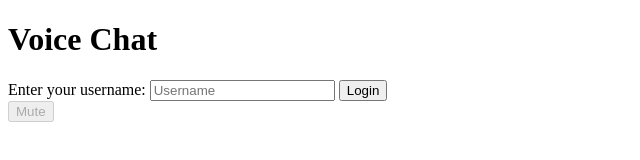
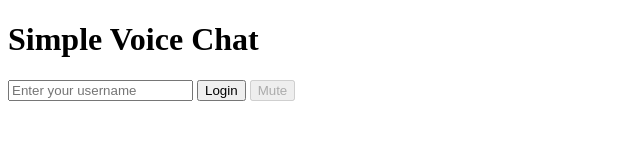
Before and after one commit to tamperplay/discord, a plain HTML site: page public/index.html in a window 1280 px wide. Shown: the whole page, without its empty margins (0-640 px from the left). Drawn offline with Linux system fonts and the light colour scheme.

Commit message:
Update index.html

```diff
--- a/public/index.html
+++ b/public/index.html
@@ -3,16 +3,13 @@
 <head>
   <meta charset="UTF-8">
   <meta name="viewport" content="width=device-width, initial-scale=1.0">
-  <title>Voice Chat with Mute</title>
+  <title>Voice Chat</title>
 </head>
 <body>
-  <h1>Voice Chat</h1>
+  <h1>Simple Voice Chat</h1>
 
-  <div>
-    <label for="username">Enter your username:</label>
-    <input type="text" id="username" placeholder="Username">
-    <button id="loginButton">Login</button>
-  </div>
+  <input type="text" id="username" placeholder="Enter your username">
+  <button id="loginButton">Login</button>
 
   <button id="muteButton" disabled>Mute</button>
 
```
